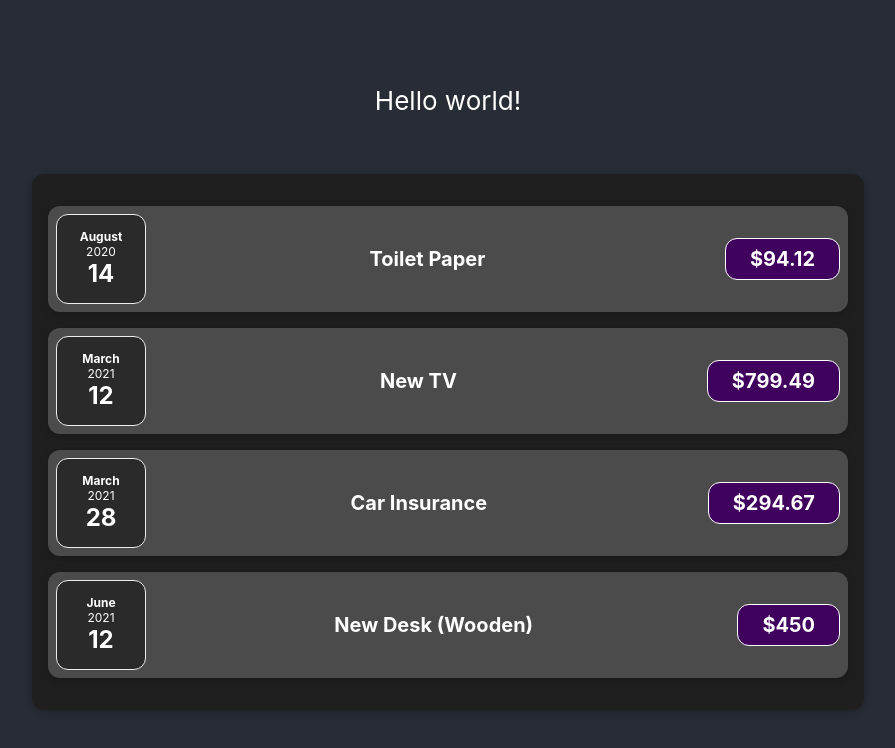
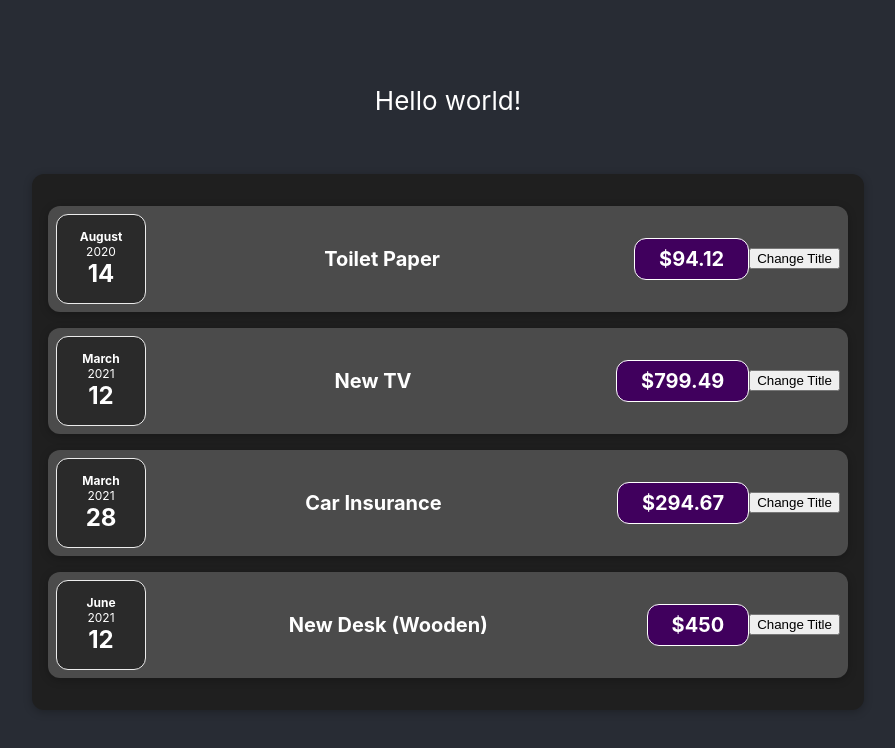
Before and after one commit to liz-panchenko/Udemy-finance-tracker-React-project, a React (Create React App) app in the folder my-app/: page / in a window 1280 px wide. Shown: the top 748 px of the page, without its empty margins (192-1087 px from the left). Built offline with nearby package versions, Linux system fonts and the light colour scheme.

Commit message:
Update ExpenseItem with useState

```diff
--- a/my-app/src/components/Expenses/ExpenseItem.js
+++ b/my-app/src/components/Expenses/ExpenseItem.js
@@ -1,17 +1,27 @@
+import React, { useState } from "react";
 import "./ExpenseItem.css";
 import ExpenseDate from "./ExpenseDate";
-import Card from "../UI/Card"
+import Card from "../UI/Card";
 
 export default function ExpenseItem(props) {
-  {/* <div>{props.date.toISOString()}</div> */}
+  {
+    /* <div>{props.date.toISOString()}</div> */
+  }
+  const [title, setTitle] = useState(props.title);
+
+  const clickHandler = () => {
+    setTitle("Updated!");
+    console.log(title);
+  };
 
   return (
     <Card className="expense-item">
       <ExpenseDate date={props.date} />
       <div className="expense-item__description">
-        <h2>{props.title}</h2>
+        <h2>{title}</h2>
         <div className="expense-item__price">${props.amount}</div>
       </div>
+      <button onClick={clickHandler}>Change Title</button>
     </Card>
   );
 }
```
